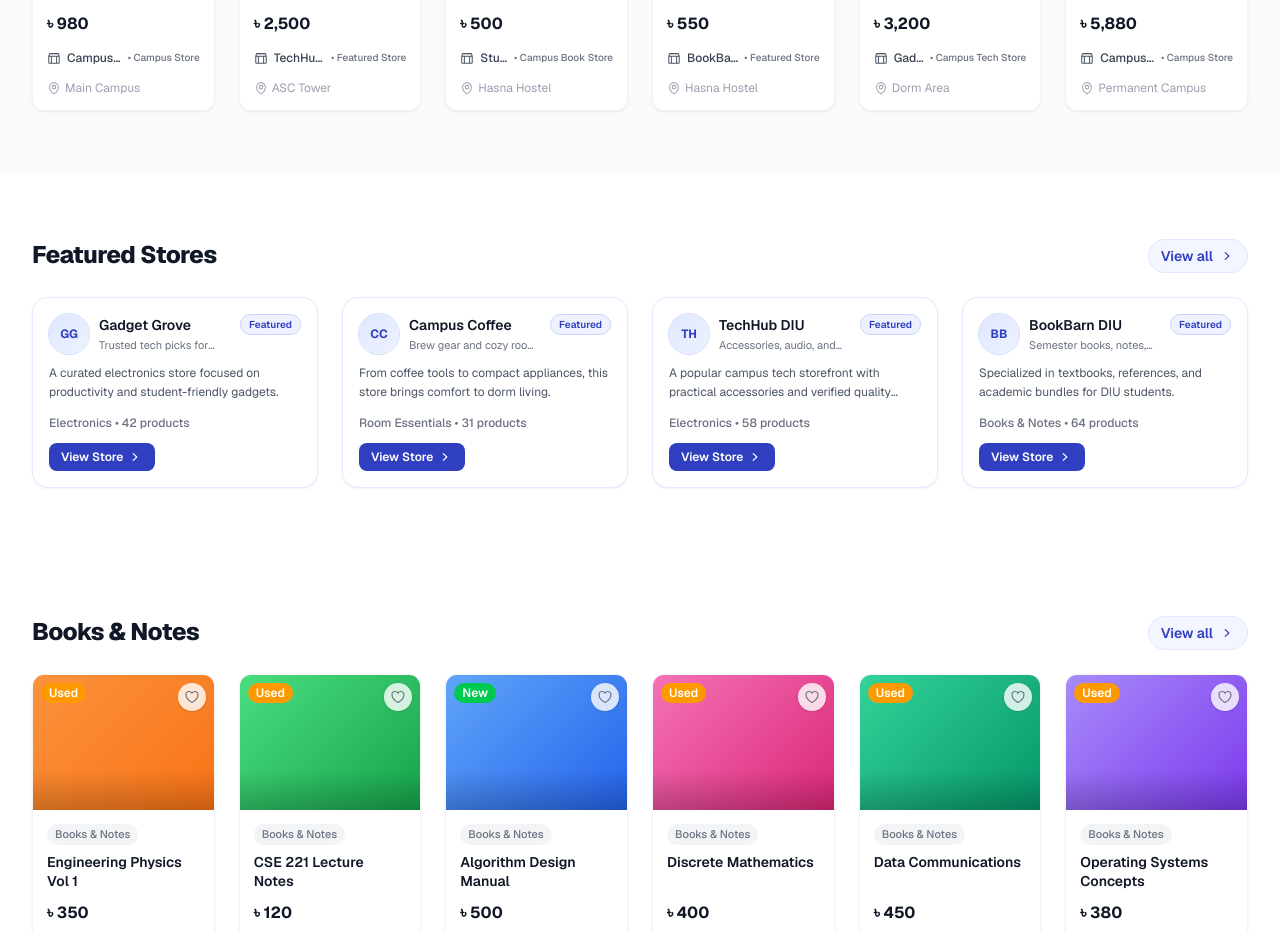
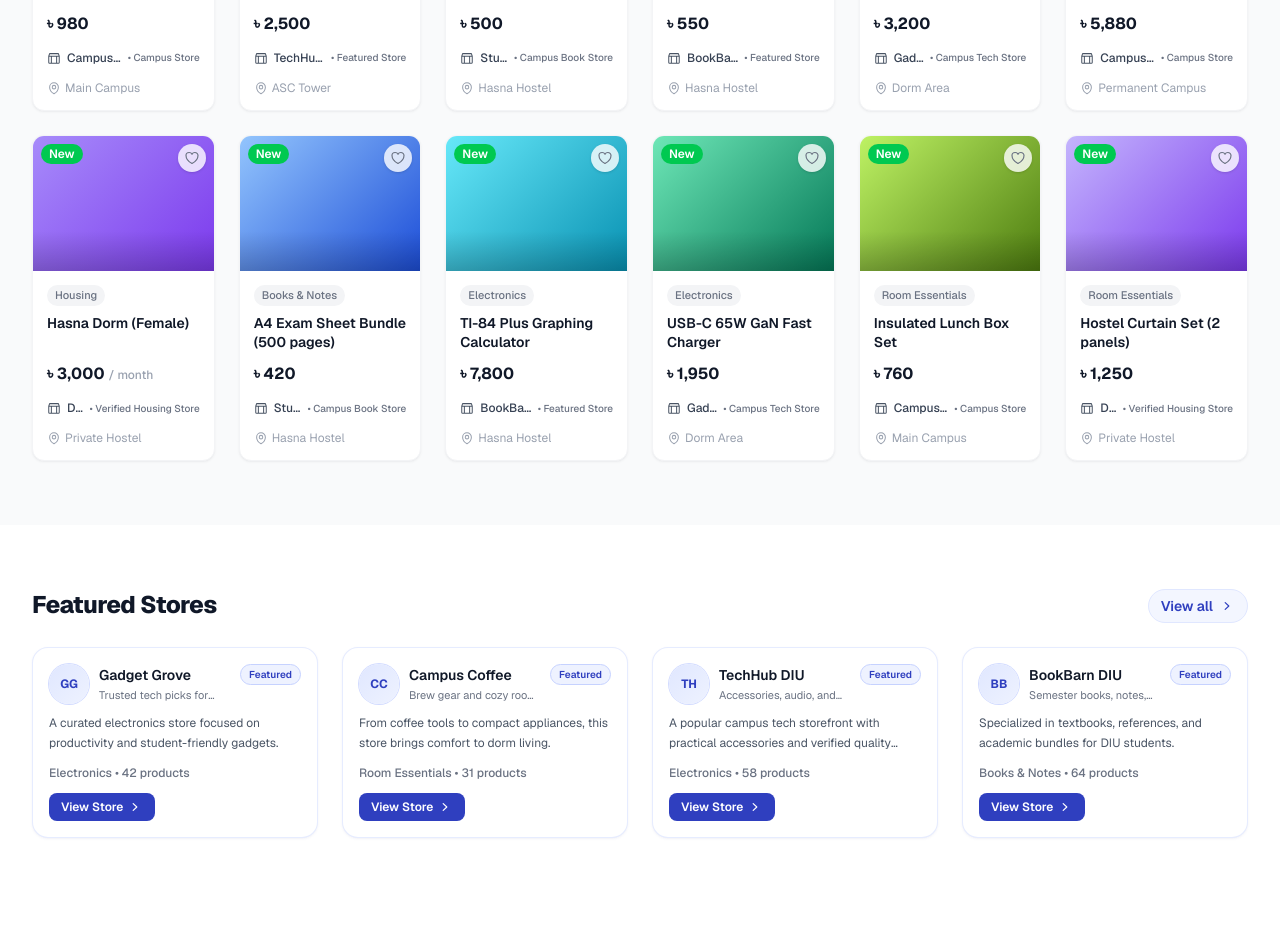
Before and after one commit to wsjishan/diupoint, a Next.js app in the folder apps/web/: page / in a window 1280 px wide. Shown: the part 1542-2474 px from the top of the page. Built offline with nearby package versions, Linux system fonts and the light colour scheme.

Commit message:
feat: enhance latest from stores section; add supplemental listings with detailed information and update filtering logic

```diff
--- a/apps/web/src/data/mock-listings.ts
+++ b/apps/web/src/data/mock-listings.ts
@@ -735,6 +735,82 @@ const STORE_LISTINGS_FEED_SOURCE: Listing[] = [
   ...HOUSING_LISTINGS,
 ];
 
-export const LATEST_FROM_STORES: Listing[] = STORE_LISTINGS_FEED_SOURCE.filter(
-  (listing) => listing.sellerType === 'store'
-).slice(0, 6);
+const LATEST_FROM_STORES_SUPPLEMENTAL: Listing[] = [
+  {
+    id: 's1',
+    title: 'A4 Exam Sheet Bundle (500 pages)',
+    price: 420,
+    seller: 'Study Corner',
+    sellerType: 'store',
+    storeSlug: 'study-corner',
+    storeLabel: 'Campus Book Store',
+    location: 'Hasna Hostel',
+    category: 'Books & Notes',
+    badge: 'New',
+    gradientFrom: '#93c5fd',
+    gradientTo: '#1d4ed8',
+  },
+  {
+    id: 's2',
+    title: 'TI-84 Plus Graphing Calculator',
+    price: 7800,
+    seller: 'BookBarn DIU',
+    sellerType: 'store',
+    storeSlug: 'bookbarn-diu',
+    storeLabel: 'Featured Store',
+    location: 'Hasna Hostel',
+    category: 'Electronics',
+    badge: 'New',
+    gradientFrom: '#67e8f9',
+    gradientTo: '#0891b2',
+  },
+  {
+    id: 's3',
+    title: 'USB-C 65W GaN Fast Charger',
+    price: 1950,
+    seller: 'Gadget Grove',
+    sellerType: 'store',
+    storeSlug: 'gadget-grove',
+    storeLabel: 'Campus Tech Store',
+    location: 'Dorm Area',
+    category: 'Electronics',
+    badge: 'New',
+    gradientFrom: '#6ee7b7',
+    gradientTo: '#047857',
+  },
+  {
+    id: 's4',
+    title: 'Insulated Lunch Box Set',
+    price: 760,
+    seller: 'Campus Coffee',
+    sellerType: 'store',
+    storeSlug: 'campus-coffee',
+    storeLabel: 'Campus Store',
+    location: 'Main Campus',
+    category: 'Room Essentials',
+    badge: 'New',
+    gradientFrom: '#bef264',
+    gradientTo: '#4d7c0f',
+  },
+  {
+    id: 's5',
+    title: 'Hostel Curtain Set (2 panels)',
+    price: 1250,
+    seller: 'Dorm Decor Studio',
+    sellerType: 'store',
+    storeSlug: 'dorm-decor-studio',
+    storeLabel: 'Verified Housing Store',
+    location: 'Private Hostel',
+    category: 'Room Essentials',
+    badge: 'New',
+    gradientFrom: '#c4b5fd',
+    gradientTo: '#7c3aed',
+  },
+];
+
+export const LATEST_FROM_STORES: Listing[] = [
+  ...STORE_LISTINGS_FEED_SOURCE.filter(
+    (listing) => listing.sellerType === 'store'
+  ),
+  ...LATEST_FROM_STORES_SUPPLEMENTAL,
+].slice(0, 12);
```
